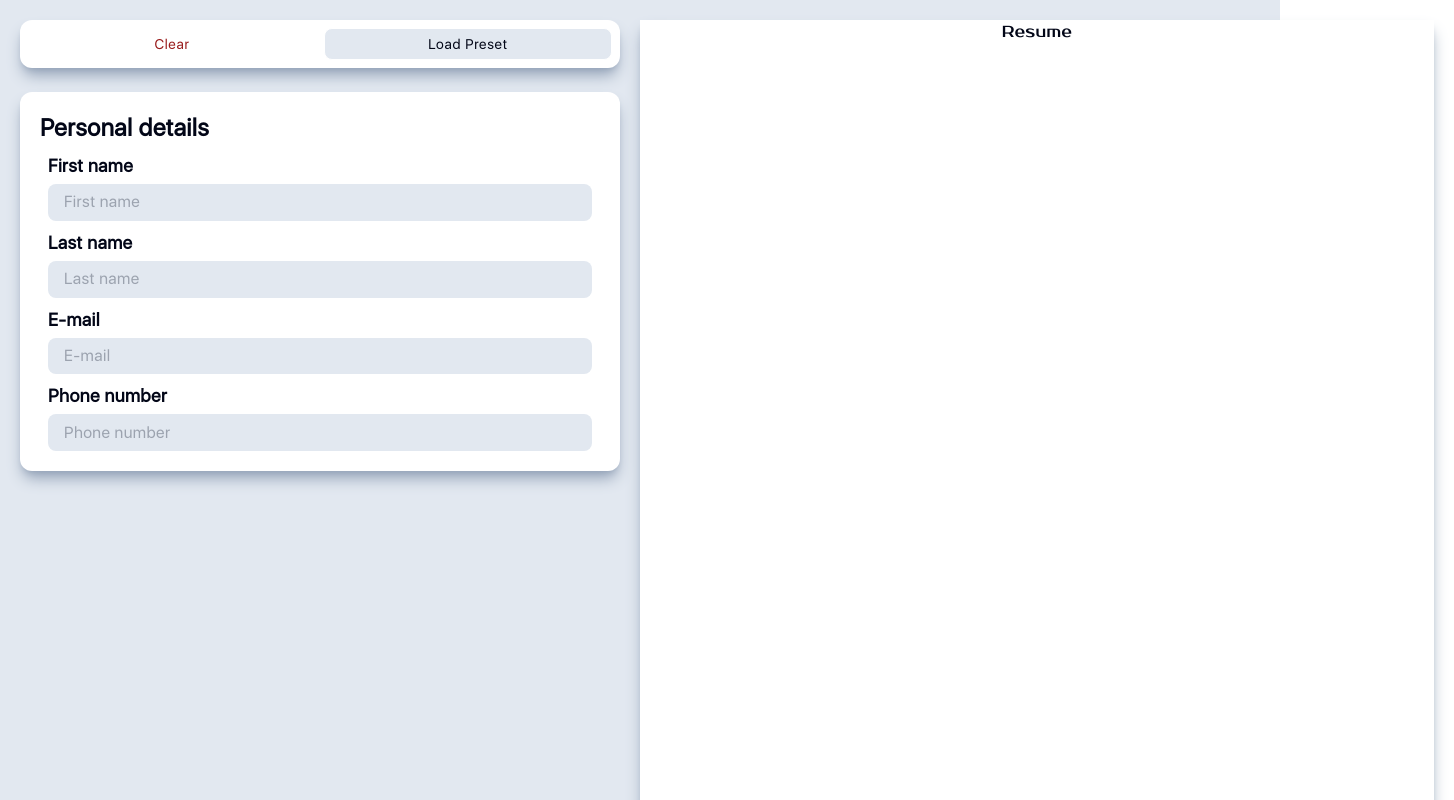
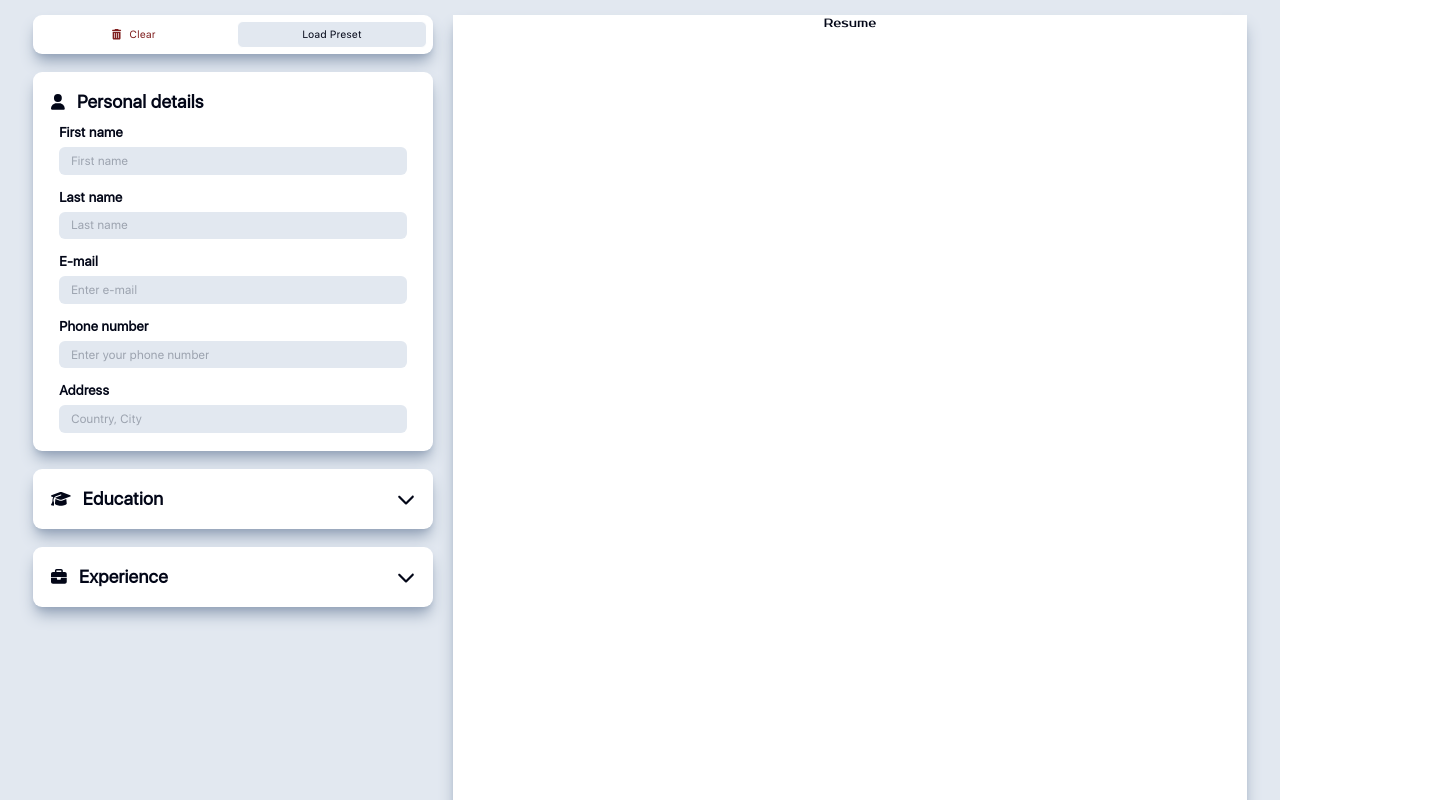
Before and after one commit to cryptoretard25/18-project-cv-application, a React (Create React App) app: page / in a window 1280 px wide. Shown: the top 800 px of the page, 1454 px wide, since content can reach past the window. Built offline with nearby package versions, Linux system fonts and the light colour scheme.

Commit message:
developing input UI

```diff
--- a/package.json
+++ b/package.json
@@ -4,11 +4,14 @@
   "private": true,
   "dependencies": {
     "@fortawesome/fontawesome-svg-core": "^6.4.2",
+    "@fortawesome/free-brands-svg-icons": "^6.4.2",
+    "@fortawesome/free-regular-svg-icons": "^6.4.2",
     "@fortawesome/free-solid-svg-icons": "^6.4.2",
     "@fortawesome/react-fontawesome": "^0.2.0",
     "@testing-library/jest-dom": "^5.17.0",
     "@testing-library/react": "^13.4.0",
     "@testing-library/user-event": "^13.5.0",
+    "framer-motion": "^10.16.4",
     "react": "^18.2.0",
     "react-dom": "^18.2.0",
     "react-scripts": "5.0.1",
--- a/src/App.js
+++ b/src/App.js
@@ -1,13 +1,16 @@
 import './App.css';
 import Input from "./components/Input";
 import Output from './components/Output';
+import {AppContextProvider } from './context/AppContext';
 
 function App() {
   return (
-    <div className="App">
-      <Input />
-      <Output />
-    </div>
+    <AppContextProvider>
+      <div className="App">
+        <Input />
+        <Output />
+      </div>
+    </AppContextProvider>
   );
 }
 
--- /dev/null
+++ b/src/components/Dropdown.js
@@ -0,0 +1,42 @@
+import React from "react";
+import * as Icons from "./Icons";
+import { useState } from "react";
+import { motion, AnimatePresence } from "framer-motion";
+import { useEffect } from "react";
+
+function Dropdown({ children, name, icon }) {
+  const [dropDownOpened, setDropDownOpened] = useState(false);
+  const [animationEnded, setAnimationEnded] = useState(false);
+
+  const dropDownClickHandler = () => {
+    setDropDownOpened(!dropDownOpened);
+  };
+
+  return (
+    <div className="input-wrapper">
+      <h1 onClick={dropDownClickHandler} style={{ cursor: "pointer" }}>
+        {icon}
+        <span>{name}</span>
+        {dropDownOpened ? <Icons.ArrowUp /> : <Icons.ArrowDown />}
+      </h1>
+      <AnimatePresence>
+        {dropDownOpened && (
+          <motion.div
+            className="input-wrapper-details"
+            initial={{ height: 0}}
+            animate={{
+              height: "auto",
+              display: 'flex',
+              transition: { duration: 0.5, delay: 0.2 },
+            }}
+            exit={{ height: 0 }}
+          >
+            {children}
+          </motion.div>
+        )}
+      </AnimatePresence>
+    </div>
+  );
+}
+
+export default Dropdown;
--- /dev/null
+++ b/src/components/Education.js
@@ -0,0 +1,99 @@
+import React from "react";
+import * as Icons from './Icons'
+
+function Education() {
+  const educationInput = (
+    <form>
+      <div className="input-item">
+        <label htmlFor="school">
+          <h3>School</h3>
+        </label>
+        <input
+          type="text"
+          placeholder="Enter school / university"
+          id="school"
+          maxLength="19"
+          value=""
+          onChange={() => {}}
+        />
+      </div>
+      <div className="input-item">
+        <label htmlFor="degree">
+          <h3>Degree</h3>
+        </label>
+        <input
+          type="text"
+          placeholder="Enter deegree / Field of Study"
+          id="degree"
+          maxLength="19"
+          value=""
+          onChange={() => {}}
+        />
+      </div>
+      <div className="input-item">
+        <label htmlFor="location">
+          <h3>Location</h3>
+        </label>
+        <input
+          type="text"
+          id="location"
+          maxLength="19"
+          placeholder="Enter Location"
+          value=""
+          onChange={() => {}}
+        />
+      </div>
+      <div className="input-item">
+        <label htmlFor="startdate">
+          <h3>Start Date</h3>
+        </label>
+        <input
+          type="date"
+          id="startdate"
+          maxLength="19"
+          value=""
+          onChange={() => {}}
+        />
+      </div>
+      <div className="input-item">
+        <label htmlFor="enddate">
+          <h3>End Date</h3>
+        </label>
+        <input
+          type="date"
+          id="enddate"
+          maxLength="19"
+          value=""
+          onChange={() => {}}
+        />
+        <label className="flex w-full gap-2 justify-end items-center">
+          <p>Present</p>
+          <input type="checkbox" onChange={() => {}} />
+        </label>
+      </div>
+      <div className="interface">
+        <button className="text-base bg-slate-200">
+          <Icons.Cancel size={"1x"} />
+          Cancel
+        </button>
+        <button className="text-base bg-slate-200">
+          <Icons.Thrash size={"1x"} />
+          Delete
+        </button>
+        <button className="text-base bg-slate-200">
+          <Icons.Save size={"lg"} />
+          Save
+        </button>
+      </div>
+    </form>
+  );
+
+  return (
+    <>
+      {educationInput}
+
+    </>
+  );
+}
+
+export default Education;
--- /dev/null
+++ b/src/components/Icons.js
@@ -0,0 +1,59 @@
+import React from "react";
+import { FontAwesomeIcon } from "@fortawesome/react-fontawesome";
+import {
+  faTrashCan,
+  faUser,
+  faGraduationCap,
+  faChevronDown,
+  faChevronUp,
+  faBriefcase,
+  faFloppyDisk,
+  faBan,
+} from "@fortawesome/free-solid-svg-icons";
+
+export function Thrash({ size }) {
+  return <FontAwesomeIcon icon={faTrashCan} size={size} />;
+}
+
+export function User({ size }) {
+  return <FontAwesomeIcon icon={faUser} size={size} />;
+}
+
+export function Cap({ size }) {
+  return <FontAwesomeIcon icon={faGraduationCap} size={size} />;
+}
+
+export function Briefcase({ size }) {
+  return <FontAwesomeIcon icon={faBriefcase} size={size} />;
+}
+
+
+export function ArrowDown({ size, onClick }) {
+  return (
+    <FontAwesomeIcon
+      icon={faChevronDown}
+      size={size}
+      onClick={onClick}
+      cursor="pointer"
+    />
+  );
+}
+
+export function ArrowUp({ size, onClick }) {
+  return (
+    <FontAwesomeIcon
+      icon={faChevronUp}
+      size={size}
+      onClick={onClick}
+      cursor="pointer"
+    />
+  );
+}
+
+export function Save({size}){
+  return <FontAwesomeIcon icon={faFloppyDisk} size={size}/>;
+}
+
+export function Cancel({size}){
+  return <FontAwesomeIcon icon={faBan} size={size} />;
+}
--- a/src/components/Input.js
+++ b/src/components/Input.js
@@ -1,41 +1,35 @@
 import React from "react";
+import PersonalDetails from "./PersonalDetails";
+import { useContext } from "react";
+import { AppContext } from "../context/AppContext";
+import * as Icons from "./Icons";
+import Dropdown from "./Dropdown";
+import Education from "./Education";
 
 function Input() {
+  const { portfolioDispatch } = useContext(AppContext);
   return (
     <div className="input-container">
       <div className="input-wrapper p-2 flex-row">
-        <button className="text-red-800">Clear</button>
-        <button className="bg-slate-200">Load Preset</button>
+        <button
+          className="text-red-900 hover:text-red-600"
+          onClick={() => portfolioDispatch({ type: "CLEAR" })}
+        >
+          <Icons.Thrash size={"1x"} />
+          Clear
+        </button>
+        <button className="bg-slate-200 hover:text-slate-500">
+          Load Preset
+        </button>
       </div>
-      <div className="input-wrapper ">
-        <h1>Personal details</h1>
-        <form>
-          <div className="input-item">
-            <label htmlFor="firstname">
-              <h3>First name</h3>
-            </label>
-            <input type="text" placeholder="First name" />
-          </div>
-          <div className="input-item">
-            <label htmlFor="lastname">
-              <h3>Last name</h3>
-            </label>
-            <input type="text" placeholder="Last name" />
-          </div>
-          <div className="input-item">
-            <label htmlFor="lastname">
-              <h3>E-mail</h3>
-            </label>
-            <input type="email" placeholder="E-mail" />
-          </div>
-          <div className="input-item">
-            <label htmlFor="lastname">
-              <h3>Phone number</h3>
-            </label>
-            <input type="tel" placeholder="Phone number" />
-          </div>
-        </form>
-      </div>
+      <PersonalDetails />
+      <Dropdown name="Education" icon={<Icons.Cap size={"sm"} />}>
+        <Education />
+      </Dropdown>
+      <Dropdown
+        name="Experience"
+        icon={<Icons.Briefcase size={"sm"} />}
+      ></Dropdown>
     </div>
   );
 }
--- /dev/null
+++ b/src/components/PersonalDetails.js
@@ -0,0 +1,91 @@
+import React from "react";
+import { useContext } from "react";
+import { AppContext } from "../context/AppContext";
+import { User } from "./Icons";
+
+function PersonalDetails() {
+  const { portfolioState, portfolioDispatch } = useContext(AppContext);
+
+  const onInputChange = (e) =>{
+    portfolioDispatch({ type: e.target.id, value: e.target.value });
+    console.log(e.target.id);
+    console.log(portfolioState.personalDetails[e.target.id])
+  }
+
+
+
+  return (
+    <div className="input-wrapper ">
+      <h1>
+        <User size={"sm"} />
+        <span>Personal details</span>
+      </h1>
+      <form>
+        <div className="input-item">
+          <label htmlFor="firstname">
+            <h3>First name</h3>
+          </label>
+          <input
+            type="text"
+            placeholder="First name"
+            id="firstname"
+            maxLength={19}
+            value={portfolioState.personalDetails.firstname}
+            onChange={onInputChange}
+          />
+        </div>
+        <div className="input-item">
+          <label htmlFor="lastname">
+            <h3>Last name</h3>
+          </label>
+          <input
+            type="text"
+            placeholder="Last name"
+            id="lastname"
+            maxLength={19}
+            value={portfolioState.personalDetails.lastname}
+            onChange={onInputChange}
+          />
+        </div>
+        <div className="input-item">
+          <label htmlFor="email">
+            <h3>E-mail</h3>
+          </label>
+          <input
+            type="email"
+            placeholder="Enter e-mail"
+            id="email"
+            value={portfolioState.personalDetails.email}
+            onChange={onInputChange}
+          />
+        </div>
+        <div className="input-item">
+          <label htmlFor="phonenumber">
+            <h3>Phone number</h3>
+          </label>
+          <input
+            type="tel"
+            placeholder="Enter your phone number"
+            id="phonenumber"
+            value={portfolioState.personalDetails.phonenumber}
+            onChange={onInputChange}
+          />
+        </div>
+        <div className="input-item">
+          <label htmlFor="address">
+            <h3>Address</h3>
+          </label>
+          <input
+            type="text"
+            placeholder="Country, City"
+            id="address"
+            value={portfolioState.personalDetails.address}
+            onChange={onInputChange}
+          />
+        </div>
+      </form>
+    </div>
+  );
+}
+
+export default PersonalDetails;
--- /dev/null
+++ b/src/context/AppContext.js
@@ -0,0 +1,55 @@
+import { useEffect } from "react";
+import { useReducer } from "react";
+import { createContext } from "react";
+
+export const AppContext = createContext();
+
+const initialPersonalDetails = {
+  personalDetails: {
+    firstname: "",
+    lastname: "",
+    email: "",
+    phonenumber: "",
+    address: "",
+  },
+  education: {},
+  experience: {}
+};
+
+const reducer = (currState, action) => {
+  switch (action.type) {
+    case "firstname":
+    case "lastname":
+    case "email":
+    case "phonenumber":
+    case "address":
+      return {
+        ...currState,
+        personalDetails: {
+          ...currState.personalDetails,
+          [action.type]: action.value,
+        },
+      };
+    case "CLEAR":
+      return initialPersonalDetails;
+    default:
+      return currState;
+  }
+};
+
+export const AppContextProvider = ({ children }) => {
+  const [portfolioState, portfolioDispatch] = useReducer(
+    reducer,
+    initialPersonalDetails
+  );
+
+  useEffect(() => {
+    console.log(portfolioState);
+  }, [portfolioState]);
+
+  return (
+    <AppContext.Provider value={{ portfolioState, portfolioDispatch }}>
+      {children}
+    </AppContext.Provider>
+  );
+};
--- a/src/index.css
+++ b/src/index.css
@@ -14,20 +14,40 @@
   src: url("./fonts/SF-UI-Display-Regular.otf") format("opentype");
 }
 
+:root {
+  font-size: 12px;
+}
+
 @layer components {
   * {
     @apply box-border;
+  }
+
+  h1,
+  h2,
+  h3 {
+    display: flex;
+    align-items: center;
+    justify-content: center;
+    gap: 12px;
+    width: 100%;
+  }
+
+  span{
+    text-align: left;
+    flex:1;
   }
 
   h1 {
     @apply text-2xl
     font-semibold;
   }
+
   h2 {
     @apply text-xl
     font-semibold;
+  }
 
-  }
   h3 {
     @apply text-lg
     font-semibold;
@@ -40,39 +60,37 @@
     text-sm
     tracking-wider;
 
-    -border-style: solid;
-    -border-color: #fff;
-    -border-radius: 0.375rem; /* 6px в Tailwind */
-    -font-size: 0.875rem; /* 14px в Tailwind */
-    -letter-spacing: 0.05em; /* 1px в Tailwind */
+    display: flex;
+    justify-content: center;
+    align-items: center;
+    gap: 8px;
 
     padding: 5px 20px;
     flex: 1;
-
-    padding: 5px 20px;
-    flex: 1;
-  }
-
-  button:hover {
-    @apply font-extrabold;
   }
 
   button:active {
     @apply scale-90;
   }
 
-  form{
+  form {
     width: 100%;
     display: flex;
     flex-direction: column;
-    gap: 8px;
+    gap: 12px;
   }
-
 
   input {
     @apply bg-slate-200 rounded-lg;
     width: 100%;
     padding: 0.4rem 1rem;
+  }
+
+  input[type="checkbox"]{
+    padding: 0;
+    margin: 4px;
+    margin-right: 14px;
+    width: 15px;
   }
 
   input:focus {
@@ -109,14 +127,25 @@
       shadow-slate-400
       rounded-xl
       bg-white
-      p-5
+      p-6
       tracking-wide
       min-w-max;
     display: flex;
     flex-direction: column;
     gap: 8px;
-    width: 600px;
+    width: 400px;
     align-items: start;
+  }
+
+  .input-wrapper-details {
+    overflow: hidden;
+    width: 100%;
+    display: flex;
+    flex-direction: column;
+  }
+
+  .no-gap{
+    gap: 0;
   }
 
   .input-item {
@@ -131,7 +160,7 @@
   .output {
     @apply font-serif;
     -border: 1px solid black;
-    flex: 1;
+    width: fit-content;
   }
 
   .resume-wrapper {
@@ -145,4 +174,12 @@
   .button:hover {
     @apply border border-slate-900;
   }
+
+  .interface {
+    padding: 12px 8px 0 8px;
+    display: flex;
+    flex-direction: row;
+    align-items: center;
+    gap: 8px;
+  }
 }
```
Also changed, not shown: src/components/InputItem.js (deleted, +0 -14 lines), 1 other file (tests, documents, lock files or other folders).
